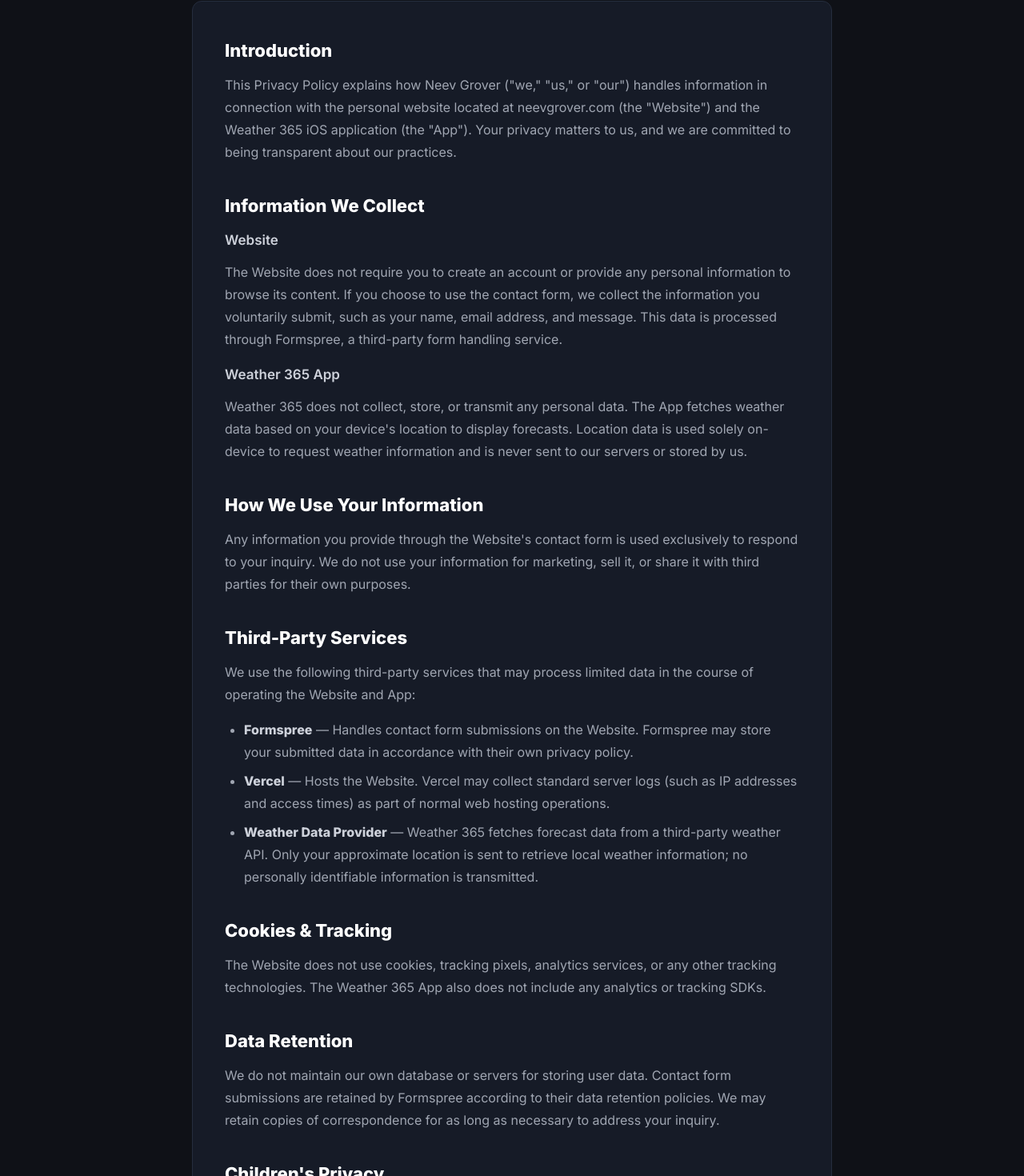
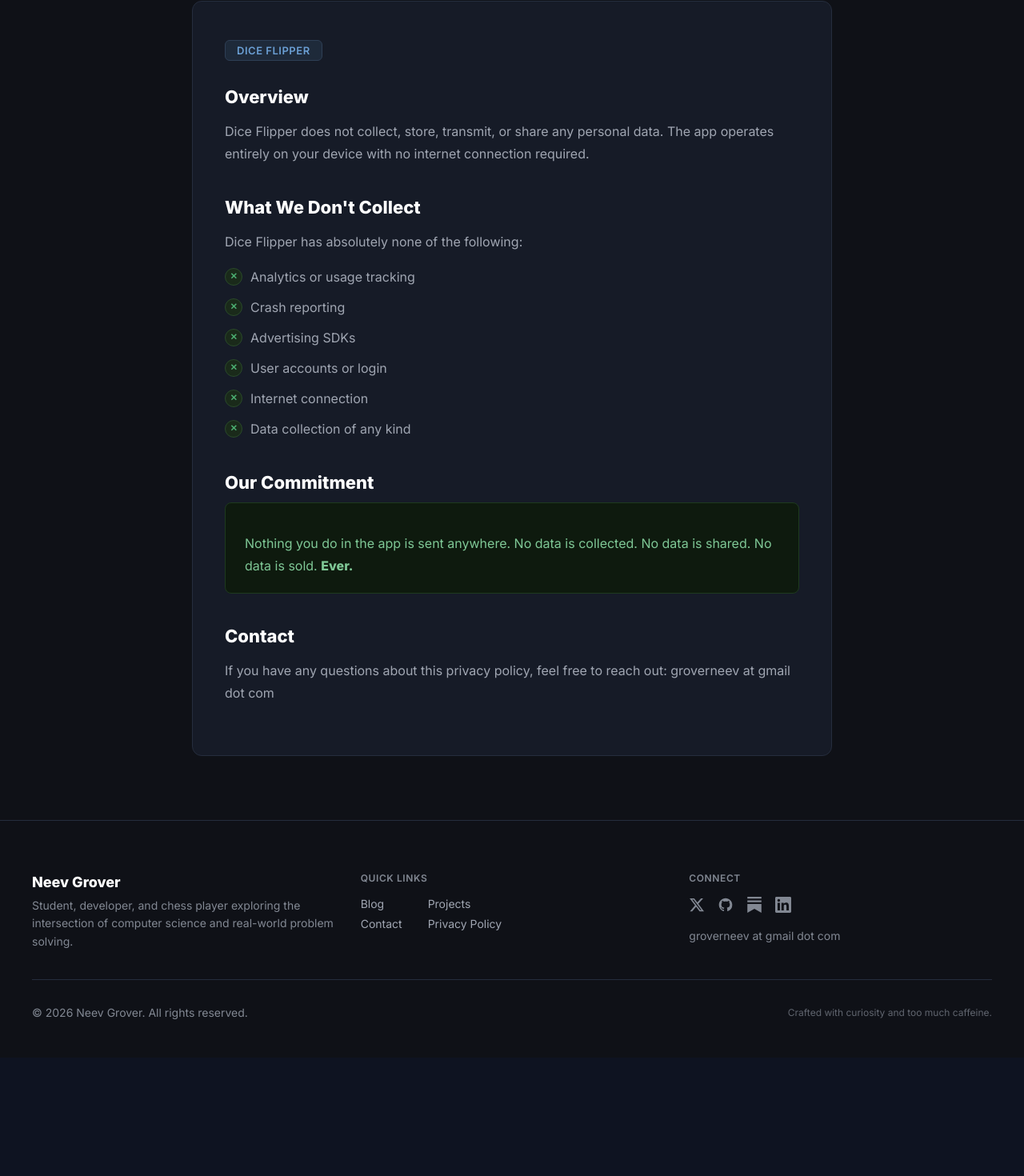
Before and after one commit to groverneev/Neev_Website, a Next.js app: page /privacy-policy in a window 1280 px wide. Shown: the part 294-1764 px from the top of the page at 80% size. After the commit the page ends 1616 px from the top, so only its background shows below. Built offline with nearby package versions, Linux system fonts and the light colour scheme.

Commit message:
added privacy policy page

```diff
--- a/components/PrivacyPolicy.tsx
+++ b/components/PrivacyPolicy.tsx
@@ -72,118 +72,118 @@ export default function PrivacyPolicy() {
             border: "1px solid #252d3d",
           }}
         >
-          {/* Introduction */}
-          <h2 style={{ ...sectionHeadingStyle, marginTop: 0 }}>Introduction</h2>
+          {/* App name badge */}
+          <div style={{ marginBottom: 32 }}>
+            <span
+              style={{
+                display: "inline-block",
+                background: "#1e2a3a",
+                border: "1px solid #2e3f55",
+                borderRadius: 6,
+                padding: "4px 14px",
+                fontSize: 13,
+                fontWeight: 600,
+                color: "#6b9fd4",
+                letterSpacing: "0.04em",
+                textTransform: "uppercase",
+              }}
+            >
+              Dice Flipper
+            </span>
+          </div>
+
+          {/* Summary */}
+          <h2 style={{ ...sectionHeadingStyle, marginTop: 0 }}>Overview</h2>
           <p style={paragraphStyle}>
-            This Privacy Policy explains how Neev Grover (&quot;we,&quot;
-            &quot;us,&quot; or &quot;our&quot;) handles information in connection
-            with the personal website located at neevgrover.com (the
-            &quot;Website&quot;) and the Weather 365 iOS application (the
-            &quot;App&quot;). Your privacy matters to us, and we are committed to
-            being transparent about our practices.
+            Dice Flipper does not collect, store, transmit, or share any
+            personal data. The app operates entirely on your device with no
+            internet connection required.
           </p>
 
-          {/* Information We Collect */}
-          <h2 style={sectionHeadingStyle}>Information We Collect</h2>
-          <h3 style={subHeadingStyle}>Website</h3>
+          {/* What we don't collect */}
+          <h2 style={sectionHeadingStyle}>What We Don&apos;t Collect</h2>
           <p style={paragraphStyle}>
-            The Website does not require you to create an account or provide any
-            personal information to browse its content. If you choose to use the
-            contact form, we collect the information you voluntarily submit, such
-            as your name, email address, and message. This data is processed
-            through Formspree, a third-party form handling service.
-          </p>
-          <h3 style={subHeadingStyle}>Weather 365 App</h3>
-          <p style={paragraphStyle}>
-            Weather 365 does not collect, store, or transmit any personal data.
-            The App fetches weather data based on your device&apos;s location to
-            display forecasts. Location data is used solely on-device to request
-            weather information and is never sent to our servers or stored by us.
-          </p>
-
-          {/* How We Use Your Information */}
-          <h2 style={sectionHeadingStyle}>How We Use Your Information</h2>
-          <p style={paragraphStyle}>
-            Any information you provide through the Website&apos;s contact form
-            is used exclusively to respond to your inquiry. We do not use your
-            information for marketing, sell it, or share it with third parties
-            for their own purposes.
-          </p>
-
-          {/* Third-Party Services */}
-          <h2 style={sectionHeadingStyle}>Third-Party Services</h2>
-          <p style={paragraphStyle}>
-            We use the following third-party services that may process limited
-            data in the course of operating the Website and App:
+            Dice Flipper has absolutely none of the following:
           </p>
           <ul
             style={{
               ...paragraphStyle,
-              paddingLeft: 24,
-              marginBottom: 20,
+              paddingLeft: 0,
+              listStyle: "none",
+              display: "grid",
+              gap: 10,
+              marginBottom: 24,
             }}
           >
-            <li style={{ marginBottom: 8 }}>
-              <strong style={{ color: "#cdd1da" }}>Formspree</strong> — Handles
-              contact form submissions on the Website. Formspree may store your
-              submitted data in accordance with their own privacy policy.
-            </li>
-            <li style={{ marginBottom: 8 }}>
-              <strong style={{ color: "#cdd1da" }}>Vercel</strong> — Hosts the
-              Website. Vercel may collect standard server logs (such as IP
-              addresses and access times) as part of normal web hosting
-              operations.
-            </li>
-            <li style={{ marginBottom: 8 }}>
-              <strong style={{ color: "#cdd1da" }}>Weather Data Provider</strong>{" "}
-              — Weather 365 fetches forecast data from a third-party weather
-              API. Only your approximate location is sent to retrieve local
-              weather information; no personally identifiable information is
-              transmitted.
-            </li>
+            {[
+              "Analytics or usage tracking",
+              "Crash reporting",
+              "Advertising SDKs",
+              "User accounts or login",
+              "Internet connection",
+              "Data collection of any kind",
+            ].map((item) => (
+              <li
+                key={item}
+                style={{
+                  display: "flex",
+                  alignItems: "center",
+                  gap: 10,
+                  color: "#a0a6b2",
+                  fontSize: 16,
+                }}
+              >
+                <span
+                  style={{
+                    width: 20,
+                    height: 20,
+                    borderRadius: "50%",
+                    background: "#1a2a1a",
+                    border: "1px solid #2a4a2a",
+                    display: "flex",
+                    alignItems: "center",
+                    justifyContent: "center",
+                    flexShrink: 0,
+                    fontSize: 11,
+                    color: "#4caf72",
+                    fontWeight: 700,
+                  }}
+                >
+                  ✕
+                </span>
+                {item}
+              </li>
+            ))}
           </ul>
 
-          {/* Cookies & Tracking */}
-          <h2 style={sectionHeadingStyle}>Cookies &amp; Tracking</h2>
+          {/* Commitment */}
+          <h2 style={sectionHeadingStyle}>Our Commitment</h2>
+          <div
+            style={{
+              background: "#0e1a0e",
+              border: "1px solid #1e3a1e",
+              borderRadius: 8,
+              padding: "20px 24px",
+              marginBottom: 24,
+            }}
+          >
+            <p
+              style={{
+                ...paragraphStyle,
+                marginBottom: 0,
+                color: "#7fc896",
+              }}
+            >
+              Nothing you do in the app is sent anywhere. No data is collected.
+              No data is shared. No data is sold. <strong>Ever.</strong>
+            </p>
+          </div>
+
+          {/* Contact */}
+          <h2 style={sectionHeadingStyle}>Contact</h2>
           <p style={paragraphStyle}>
-            The Website does not use cookies, tracking pixels, analytics
-            services, or any other tracking technologies. The Weather 365 App
-            also does not include any analytics or tracking SDKs.
-          </p>
-
-          {/* Data Retention */}
-          <h2 style={sectionHeadingStyle}>Data Retention</h2>
-          <p style={paragraphStyle}>
-            We do not maintain our own database or servers for storing user data.
-            Contact form submissions are retained by Formspree according to
-            their data retention policies. We may retain copies of
-            correspondence for as long as necessary to address your inquiry.
-          </p>
-
-          {/* Children's Privacy */}
-          <h2 style={sectionHeadingStyle}>Children&apos;s Privacy</h2>
-          <p style={paragraphStyle}>
-            The Website and App are not directed at children under the age of
-            13. We do not knowingly collect personal information from children.
-            If you believe a child has provided us with personal information,
-            please contact us and we will take steps to delete it.
-          </p>
-
-          {/* Changes to This Policy */}
-          <h2 style={sectionHeadingStyle}>Changes to This Policy</h2>
-          <p style={paragraphStyle}>
-            We may update this Privacy Policy from time to time to reflect
-            changes in our practices or for other operational, legal, or
-            regulatory reasons. Any changes will be posted on this page with an
-            updated revision date. We encourage you to review this policy
-            periodically.
-          </p>
-
-          {/* Contact Us */}
-          <h2 style={sectionHeadingStyle}>Contact Us</h2>
-          <p style={{ ...paragraphStyle, marginBottom: 0 }}>
-            If you have any questions or concerns about this Privacy Policy,
-            please reach out to us.
+            If you have any questions about this privacy policy, feel free to
+            reach out: groverneev at gmail dot com
           </p>
         </div>
       </section>
```
